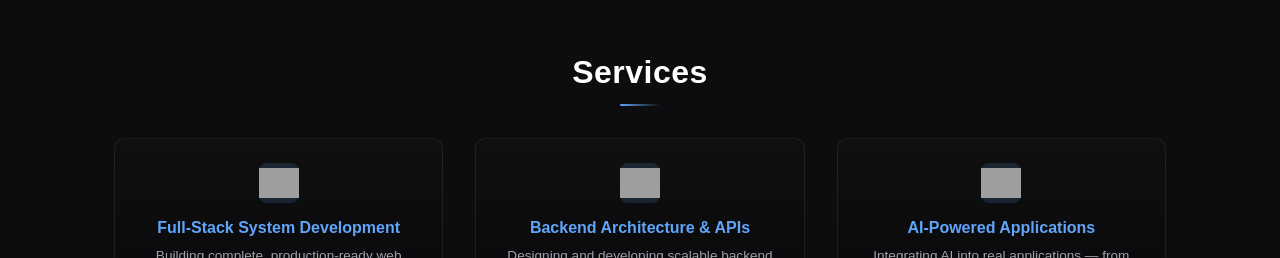
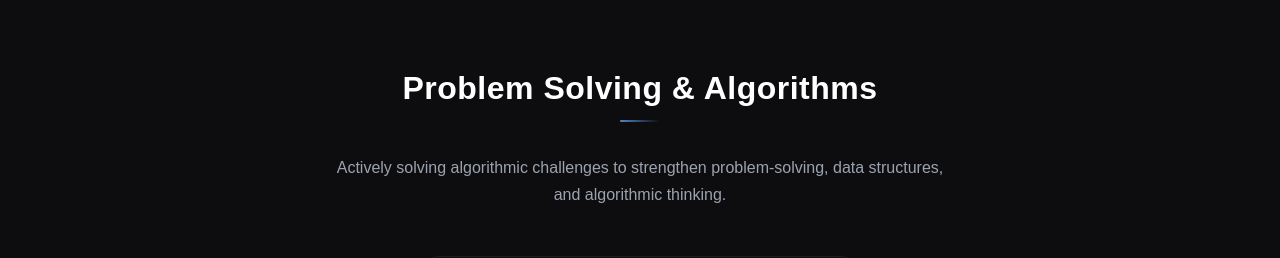
Before and after one commit to abdrahman-dev/Abdrahman-PortFront, a React (Vite) app: page / in a window 1280 px wide. Shown: the part 2342-2600 px from the top of the page. Built offline with nearby package versions, Linux system fonts and the light colour scheme; no server answers; grey boxes are pictures that could not be loaded; a web font is replaced by a local one.

Commit message:
add problem solving section

```diff
--- a/src/App.tsx
+++ b/src/App.tsx
@@ -3,6 +3,7 @@ import Navbar from "./components/Navbar/Navbar"
 import Hero from "./components/Hero/Hero"
 import About from "./components/About/About"
 import Skills from "./components/Skills/Skills"
+import CodewarsSection from "./components/CodewarsSection/CodewarsSection"
 import Services from "./components/Services/Services"
 import Contact from "./components/Contact/Contact"
 import Footer from "./components/Footer/footer"
@@ -18,6 +19,7 @@ function App() {
       <About />
       <Projects />
       <Skills />
+      <CodewarsSection />
       <Services />
       <Contact />
       <Footer />
--- /dev/null
+++ b/src/components/CodewarsSection/CodewarsSection.css
@@ -0,0 +1,101 @@
+.codewars {
+  padding: 6rem 0;
+  position: relative;
+}
+
+/* subtle background glow */
+.codewars::before {
+  content: "";
+  position: absolute;
+  top: 0;
+  left: 50%;
+  transform: translateX(-50%);
+  width: 60%;
+  height: 100%;
+  pointer-events: none;
+}
+
+.section-title {
+  font-size: 1.8rem;
+  font-weight: 600;
+  color: #f9fafb;
+  margin-bottom: 2.5rem;
+  text-align: center;
+  position: relative;
+  letter-spacing: 0.5px;
+}
+
+.section-title::after {
+  content: "";
+  display: block;
+  width: 50px;
+  height: 2px;
+  background: linear-gradient(90deg, #60a5fa, transparent);
+  margin: 1rem auto 0;
+  border-radius: 2px;
+  opacity: 0.8;
+}
+
+.codewars-description {
+  font-size: 1rem;
+  color: #9ca3af;
+  max-width: 620px;
+  margin: 0 auto 3rem;
+  text-align: center;
+  line-height: 1.7;
+}
+
+/* container card effect */
+.codewars-content {
+  display: flex;
+  justify-content: center;
+  align-items: center;
+}
+
+.codewars-badge-link {
+  display: inline-block;
+  padding: 1rem;
+  border-radius: 16px;
+
+  background: rgba(255, 255, 255, 0.02);
+  backdrop-filter: blur(8px);
+
+  border: 1px solid rgba(255, 255, 255, 0.05);
+
+  transition: all 0.35s ease;
+}
+
+/* hover = elevation + glow */
+.codewars-badge-link:hover {
+  transform: translateY(-6px) scale(1.03);
+  border-color: rgba(96, 165, 250, 0.4);
+  box-shadow:
+    0 10px 40px rgba(0, 0, 0, 0.35),
+    0 0 20px rgba(96, 165, 250, 0.15);
+}
+
+.codewars-badge {
+  border-radius: 10px;
+  display: block;
+  max-width: 100%;
+}
+
+/* mobile */
+@media (max-width: 768px) {
+  .section-title {
+    font-size: 1.5rem;
+  }
+
+  .codewars-description {
+    font-size: 0.92rem;
+    padding: 0 1rem;
+  }
+
+  .codewars-badge-link {
+    padding: 0.8rem;
+  }
+
+  .codewars-badge {
+    max-width: 260px;
+  }
+}
--- /dev/null
+++ b/src/components/CodewarsSection/CodewarsSection.tsx
@@ -0,0 +1,35 @@
+import "./CodewarsSection.css";
+import data, { type CodewarsData } from "../../data/portfolioData.js";
+
+const CodewarsSection = () => {
+  const { codewars } = data as { codewars: CodewarsData };
+
+  return (
+    <section className="codewars" id="codewars">
+      <div className="container">
+        <h2 className="section-title">Problem Solving & Algorithms</h2>
+
+        <p className="codewars-description">
+          {codewars.description}
+        </p>
+
+        <div className="codewars-content">
+          <a
+            href={codewars.profileUrl}
+            target="_blank"
+            rel="noopener noreferrer"
+            className="codewars-badge-link"
+          >
+            <img
+              src={codewars.badgeUrl}
+              alt={`${codewars.username} Codewars Badge`}
+              className="codewars-badge"
+            />
+          </a>
+        </div>
+      </div>
+    </section>
+  );
+};
+
+export default CodewarsSection;
--- a/src/data/portfolioData.ts
+++ b/src/data/portfolioData.ts
@@ -15,6 +15,13 @@ interface AboutData {
 interface Skill {
   name: string;
   img?: string
+}
+
+export interface CodewarsData {
+  username: string;
+  badgeUrl: string;
+  profileUrl: string;
+  description: string;
 }
 
 interface Service {
@@ -38,6 +45,7 @@ interface PortfolioData {
   hero: HeroData;
   about: AboutData;
   skills: Record<string, Skill[]>;
+  codewars: CodewarsData;
   services: Service[];
   contact: { links: ContactLink[] };
   featuredRepos: FeaturedRepo[];
@@ -113,6 +121,13 @@ services: [
     img: "https://cdn-icons-png.flaticon.com/512/4712/4712027.png"  }
 ],
 
+codewars: {
+  username: "abdrahman-dev",
+  badgeUrl: "https://www.codewars.com/users/abdrahman-dev/badges/large",
+  profileUrl: "https://www.codewars.com/users/abdrahman-dev",
+  description: "Actively solving algorithmic challenges to strengthen problem-solving, data structures, and algorithmic thinking."
+},
+
  contact: {
   links: [
     {
```
Also changed, not shown: 1 other file (tests, documents, lock files or other folders).
